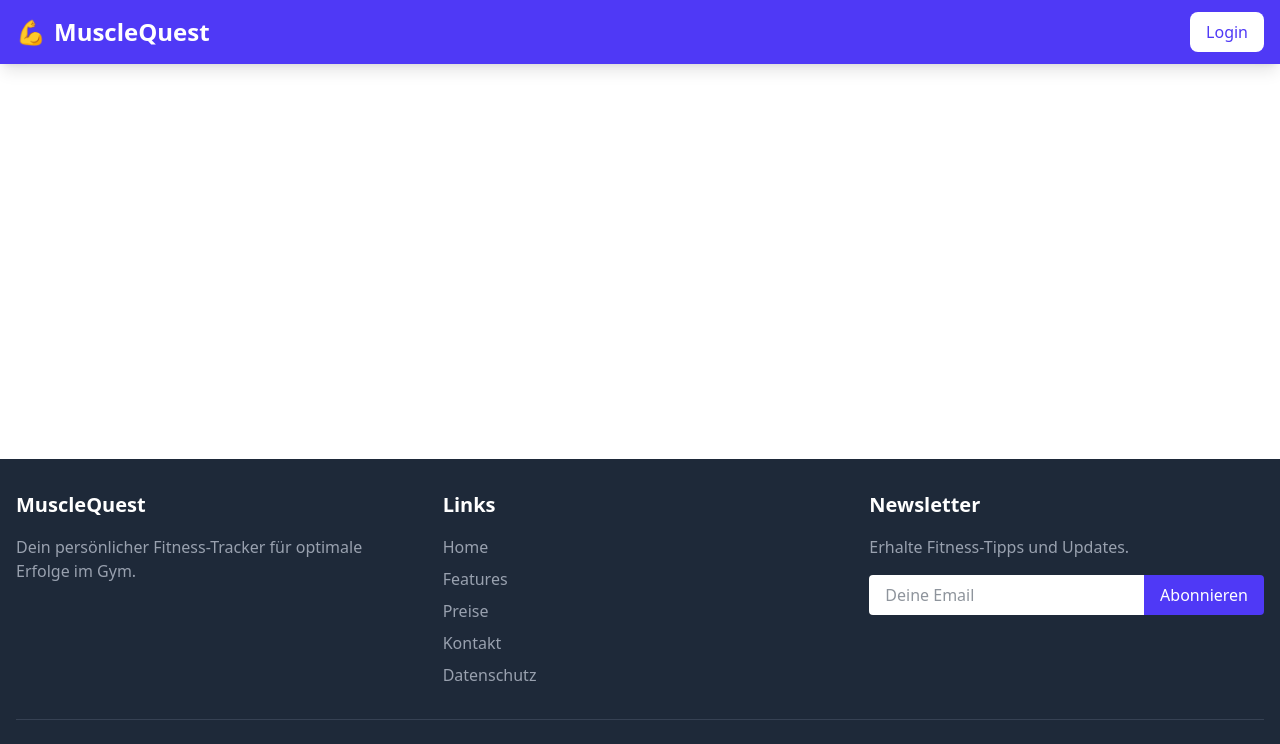
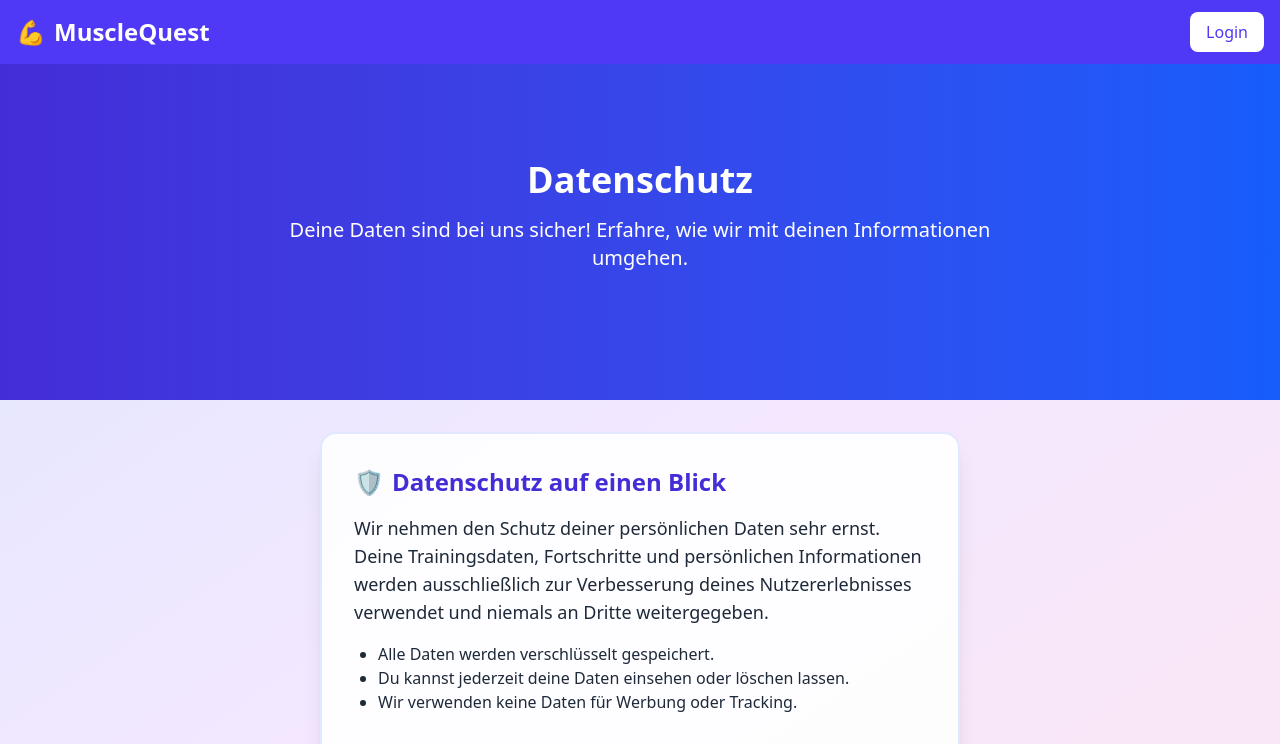
Before and after one commit to TimTrvc/GymTrackerWeb, a React (Vite) app in the folder gym-progress-tracker/frontend/: page /privacy in a window 1280 px wide. Shown: the top 744 px of the page. Built offline with nearby package versions, Linux system fonts and the light colour scheme; no server answers.

Commit message:
changed privacy&contact, removed features.jsx, fixed hp bar bug

```diff
--- a/gym-progress-tracker/frontend/src/components/features/avatar/HomeAvatarWidget.jsx
+++ b/gym-progress-tracker/frontend/src/components/features/avatar/HomeAvatarWidget.jsx
@@ -43,7 +43,7 @@ const HomeAvatarWidget = () => {
         <div className="w-full bg-gray-200 rounded-full h-2 mt-2">
           <div
             className="h-full bg-gradient-to-r from-indigo-500 to-purple-500 rounded-full"
-            style={{ width: `${avatar.experience}%` }}
+            style={{ width: `${Math.min(avatar.experience, 100)}%` }}
           ></div>
         </div>
         <span className="text-sm text-gray-600">{avatar.experience}/100 XP</span>
--- a/gym-progress-tracker/frontend/src/components/layout/Footer.jsx
+++ b/gym-progress-tracker/frontend/src/components/layout/Footer.jsx
@@ -110,7 +110,6 @@ const Footer = () => {
     // Datenstruktur für Links - erleichtert Erweiterungen (Open/Closed)
     const links = [
       { name: 'Home', to: '/' },
-      { name: 'Features', to: '/features' },
       { name: 'Preise', to: '/prices' },
       { name: 'Kontakt', to: '/contact' },
       { name: 'Datenschutz', to: '/privacy' }
--- a/gym-progress-tracker/frontend/src/components/routing/AppRoutes.jsx
+++ b/gym-progress-tracker/frontend/src/components/routing/AppRoutes.jsx
@@ -6,12 +6,12 @@ import Workouts from '@/pages/Workouts';
 import Exercises from '@/pages/Exercises';
 import Contact from '@/pages/Contact';
 import Prices from '@/pages/Prices';
-import Features from '@/pages/Features';
 import Nutrition from '@/pages/Nutrition';
 import Body from '@/pages/Body';
 import Avatar from '@/pages/Avatar';
 import Profile from '@/pages/Profile';
 import Statistics from '@/pages/Statistics';
+import Privacy from '@/pages/Privacy';
 import { withPrivateRoute } from '@/components/features/auth/withPrivateRoute';
 
 /**
@@ -27,12 +27,12 @@ const AppRoutes = () => {
       <Route path="/exercises" element={withPrivateRoute(Exercises)} />
       <Route path="/contact" element={withPrivateRoute(Contact)} />
       <Route path="/prices" element={withPrivateRoute(Prices)} />
-      <Route path="/features" element={withPrivateRoute(Features)} />
       <Route path="/nutrition" element={withPrivateRoute(Nutrition)} />
       <Route path="/body" element={withPrivateRoute(Body)} />
       <Route path="/avatar" element={withPrivateRoute(Avatar)} />
       <Route path="/profile" element={withPrivateRoute(Profile)} />
       <Route path="/statistics" element={withPrivateRoute(Statistics)} />
+      <Route path="/privacy" element={<Privacy/>} />
     </Routes>
   );
 };
--- a/gym-progress-tracker/frontend/src/pages/Contact.jsx
+++ b/gym-progress-tracker/frontend/src/pages/Contact.jsx
@@ -3,8 +3,31 @@ import React from "react";
 
 const Contact = () => {
     return (
-        <div>
-            <HeroSection title="Kontaktinformationen" subtitle="Ansprechpartner: Tim Travica, Luis Geiger"/>
+        <div className="min-h-screen bg-gradient-to-br from-indigo-100 via-purple-100 to-pink-100 pb-10">
+            <HeroSection
+                title="Kontakt"
+                subtitle="Wir sind für dich da! Kontaktiere uns bei Fragen, Feedback oder Kooperationen."
+                background="bg-gradient-to-r from-indigo-700 to-blue-600"
+                textColor="text-white"
+                size="large"
+            />
+            <div className="max-w-2xl mx-auto px-4">
+                <div className="bg-white/90 rounded-2xl shadow-xl p-8 mt-8 text-gray-800 border-2 border-indigo-100">
+                    <h2 className="text-2xl font-bold mb-4 text-indigo-700 flex items-center gap-2">
+                        <span role="img" aria-label="Mail">📬</span> Kontaktmöglichkeiten
+                    </h2>
+                    <p className="mb-4 text-lg">Du hast Fragen, Feedback oder möchtest mit uns zusammenarbeiten? Wir freuen uns auf deine Nachricht!</p>
+                    <ul className="mb-4 text-base">
+                        <li className="mb-1"><b>E-Mail:</b> <a href="mailto:support@gymtracker.com" className="text-indigo-600 underline font-medium">support@gymtracker.com</a></li>
+                        <li className="mb-1"><b>Telefon:</b> +49 123 4567890</li>
+                        <li><b>Adresse:</b> Musterstraße 1, 12345 Musterstadt</li>
+                    </ul>
+                    <div className="mt-8 bg-indigo-50 rounded-lg p-4 border border-indigo-200">
+                        <h3 className="font-semibold mb-2 text-indigo-800">Ansprechpartner</h3>
+                        <p>Tim Travica, Luis Geiger</p>
+                    </div>
+                </div>
+            </div>
         </div>
     );
 };
--- a/gym-progress-tracker/frontend/src/pages/Features.jsx
+++ /dev/null
@@ -1,12 +0,0 @@
-import HeroSection from '../components/layout/HeroSection';
-import React from "react";
-
-const Features = () => {
-    return (
-        <div>
-            <HeroSection title="Features" subtitle="Erhalte einen Überblick über unsere Features"/>
-        </div>
-    );
-};
-
-export default Features;
--- /dev/null
+++ b/gym-progress-tracker/frontend/src/pages/Privacy.jsx
@@ -0,0 +1,35 @@
+import HeroSection from '../components/layout/HeroSection';
+import React from "react";
+
+const Privacy = () => {
+    return (
+        <div className="min-h-screen bg-gradient-to-br from-indigo-100 via-purple-100 to-pink-100 pb-10">
+            <HeroSection
+                title="Datenschutz"
+                subtitle="Deine Daten sind bei uns sicher! Erfahre, wie wir mit deinen Informationen umgehen."
+                background="bg-gradient-to-r from-indigo-700 to-blue-600"
+                textColor="text-white"
+                size="large"
+            />
+            <div className="max-w-2xl mx-auto px-4">
+                <div className="bg-white/90 rounded-2xl shadow-xl p-8 mt-8 text-gray-800 border-2 border-indigo-100">
+                    <h2 className="text-2xl font-bold mb-4 text-indigo-700 flex items-center gap-2">
+                        <span role="img" aria-label="Shield">🛡️</span> Datenschutz auf einen Blick
+                    </h2>
+                    <p className="mb-4 text-lg">Wir nehmen den Schutz deiner persönlichen Daten sehr ernst. Deine Trainingsdaten, Fortschritte und persönlichen Informationen werden ausschließlich zur Verbesserung deines Nutzererlebnisses verwendet und niemals an Dritte weitergegeben.</p>
+                    <ul className="list-disc ml-6 mb-4 text-base">
+                        <li>Alle Daten werden verschlüsselt gespeichert.</li>
+                        <li>Du kannst jederzeit deine Daten einsehen oder löschen lassen.</li>
+                        <li>Wir verwenden keine Daten für Werbung oder Tracking.</li>
+                    </ul>
+                    <div className="mt-8 bg-indigo-50 rounded-lg p-4 border border-indigo-200">
+                        <h3 className="font-semibold mb-2 text-indigo-800">Kontakt für Datenschutzanfragen</h3>
+                        <p>Bei Fragen zum Datenschutz kannst du uns jederzeit unter <a href="mailto:privacy@gymtracker.com" className="text-indigo-600 underline font-medium">privacy@gymtracker.com</a> kontaktieren.</p>
+                    </div>
+                </div>
+            </div>
+        </div>
+    );
+};
+
+export default Privacy;
```
